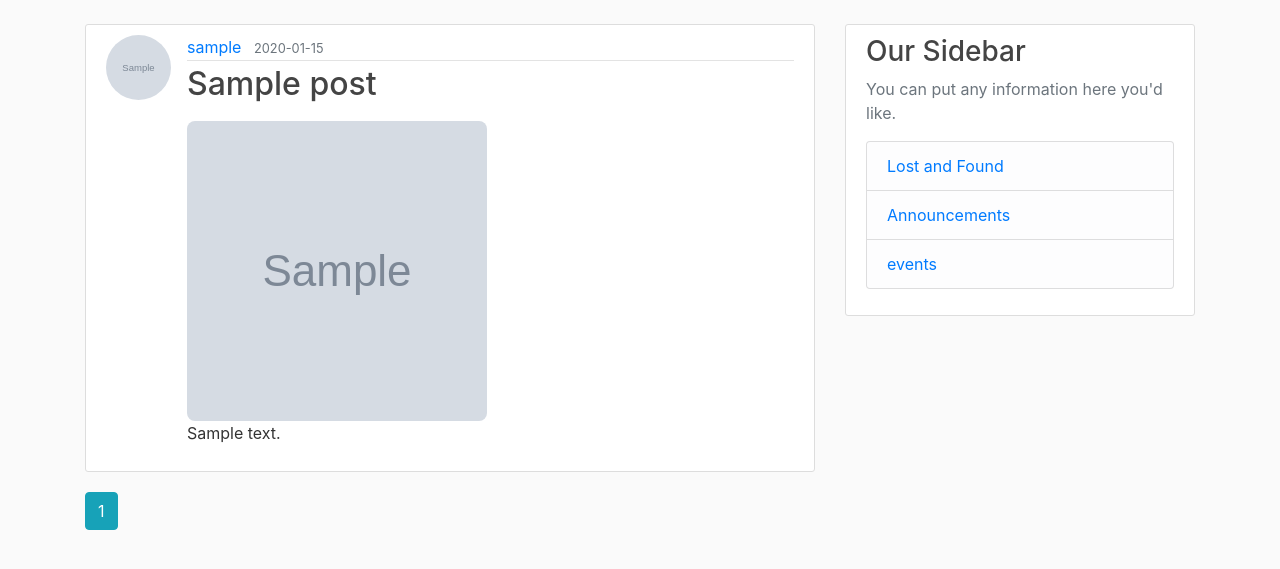
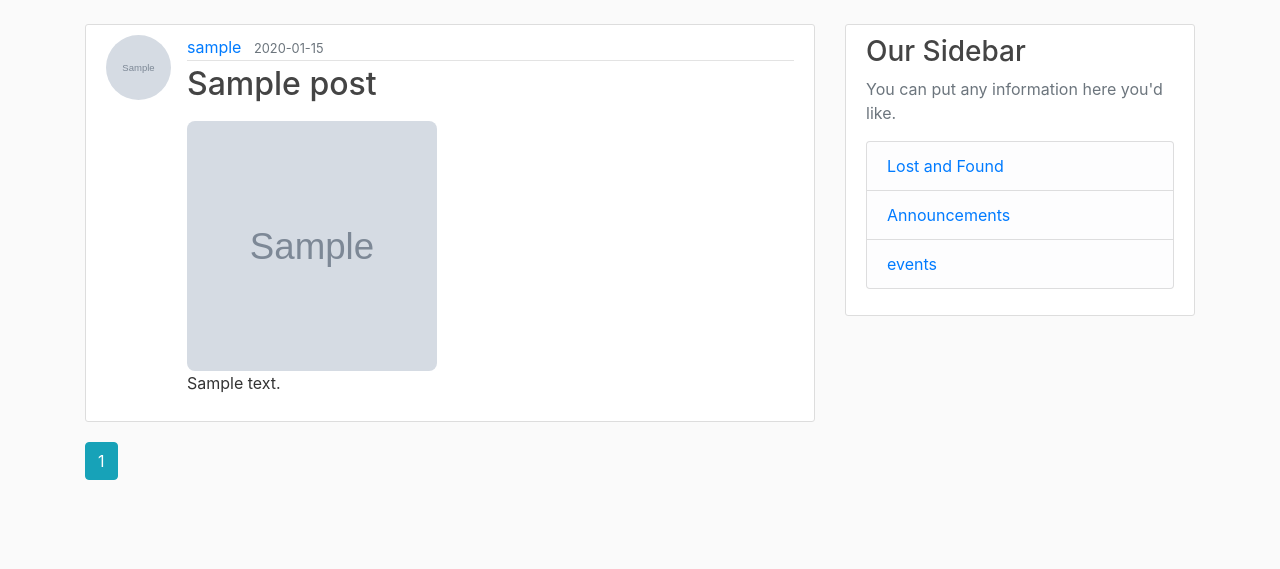
Before and after one commit to ajaynimmala-dev/FLASK_PROJECT1, a Flask app: page /home in a window 1280 px wide. Shown: the part 56-625 px from the top of the page. Run offline with Flask 3, Linux system fonts and the light colour scheme; tables that the repository leaves empty hold one stand-in row (values such as "Sample post"); grey boxes marked "Sample" are stand-in pictures; some libraries are stand-ins or nearby versions.

```diff
--- a/app/static/main.css
+++ b/app/static/main.css
@@ -51,9 +51,9 @@ a.article-title:hover {
   margin-right: 16px;
 }
 .post-img {
-  max-width: 300px;  /* expands up to 600px */
+  max-width: 250px;  /* expands up to 600px */
   width: 100%;       /* responsive */
-  height: 300px;      /* keeps aspect ratio */
+  height: 250px;      /* keeps aspect ratio */
   margin-top: 10px;
   border-radius: 8px;
 }
--- a/app/users/forms.py
+++ b/app/users/forms.py
@@ -45,7 +45,7 @@ class LoginForm(FlaskForm):
 
 
 class UpdateAccountForm(FlaskForm):
-    username = StringField('Username', validators=[DataRequired(), Length(min=2, max=20)])
+    username = StringField('Username', validators=[DataRequired(), Length(min=2, max=40)])
 
     email = StringField('Email', validators=[DataRequired(), Email()])
 
```
